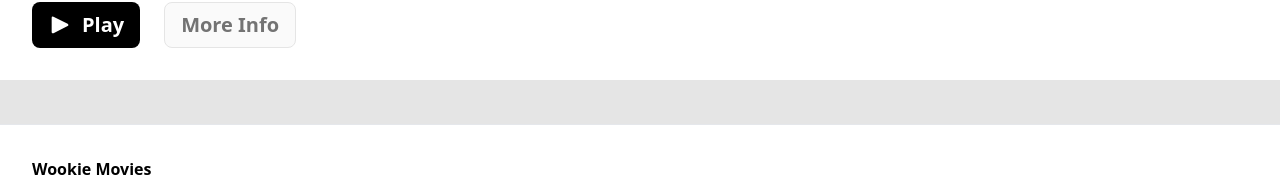
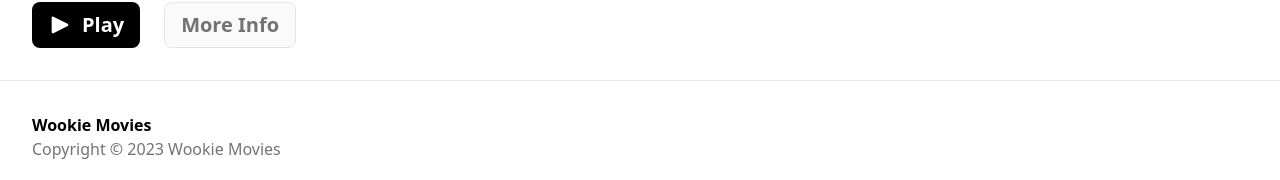
Before and after one commit to Marcos-Bernasconi/wookie-movies, a Next.js app: page /movie in a window 1280 px wide. Shown: the part 772-952 px from the top of the page. Built offline with nearby package versions, Linux system fonts and the light colour scheme; no server answers.

Commit message:
Improved Mobile and Desktop footer

```diff
--- a/src/Components/Footer.tsx
+++ b/src/Components/Footer.tsx
@@ -1,6 +1,6 @@
 export function Footer() {
   return (
-    <footer className=" mt-8 bg-white px-8 pb-16 pt-8">
+    <footer className="mt-8 w-full bg-white px-8 pb-16 pt-8">
       <h3 className="text-lg font-semibold text-black">Wookie Movies</h3>
       <p className="text-sm text-neutral-500">Copyright © 2023 Wookie Movies</p>
     </footer>
--- a/src/Components/GenreSelections.tsx
+++ b/src/Components/GenreSections.tsx
@@ -1,4 +1,4 @@
-import { Movie } from "../Components/Movie";
+import { Movie } from "./Movie";
 
 export function GenreSections({ genres }: any) {
   return (
--- a/src/pages/index.tsx
+++ b/src/pages/index.tsx
@@ -2,7 +2,7 @@
 import { useState, useEffect, useRef } from "react";
 import { Navbar } from "../Components/Navbar";
 import { Footer } from "../Components/Footer";
-import { GenreSections } from "@/Components/GenreSelections";
+import { GenreSections } from "@/Components/GenreSections";
 import { LoadAnimation } from "@/Components/loadAnimation";
 
 export default function Home() {
@@ -28,7 +28,7 @@
 
   return (
     <>
-      <main className="  w-screen  bg-neutral-200 ">
+      <main className=" w-screen  bg-neutral-200  ">
         <Navbar />
         {moviesGroupedByGenre ? (
           <GenreSections genres={moviesGroupedByGenre} />
--- a/src/pages/movie.tsx
+++ b/src/pages/movie.tsx
@@ -18,7 +18,7 @@
     <>
       <Navbar />
 
-      <main className=" min-h-screen w-screen  bg-neutral-200 ">
+      <main className=" w-screen  bg-neutral-200 ">
         <section className="pt-8">
           <div className=" mx-auto h-[20rem] w-[14rem] rounded-xl  border-2 border-neutral-200 bg-white"></div>
           <div className="mt-6 bg-white px-8 pb-8  pt-4">
@@ -88,7 +88,9 @@
         </section>
       </main>
       <hr />
-      <Footer />
+      <div className="b-0 absolute w-full">
+        <Footer />
+      </div>
     </>
   );
 }
```
